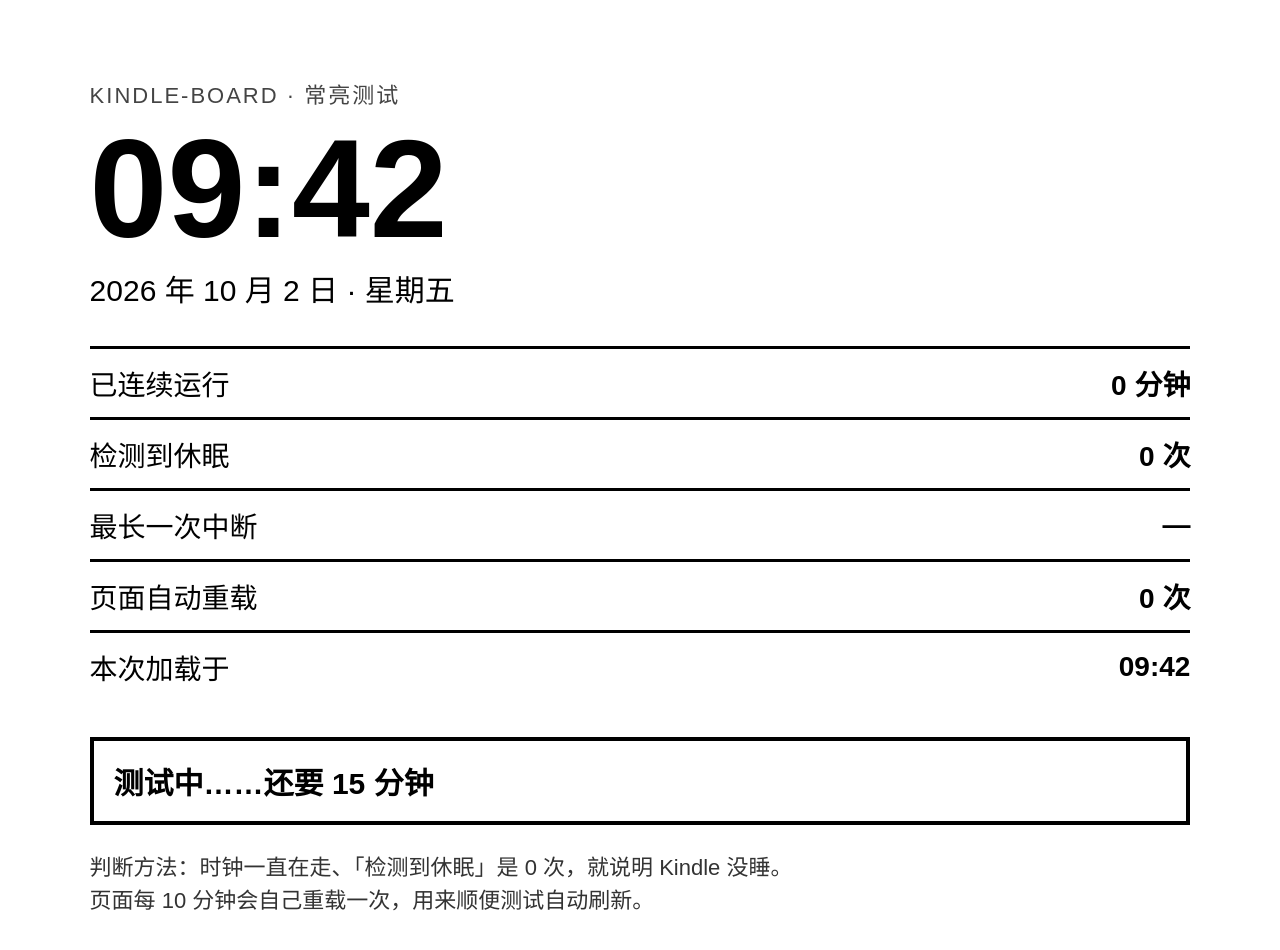
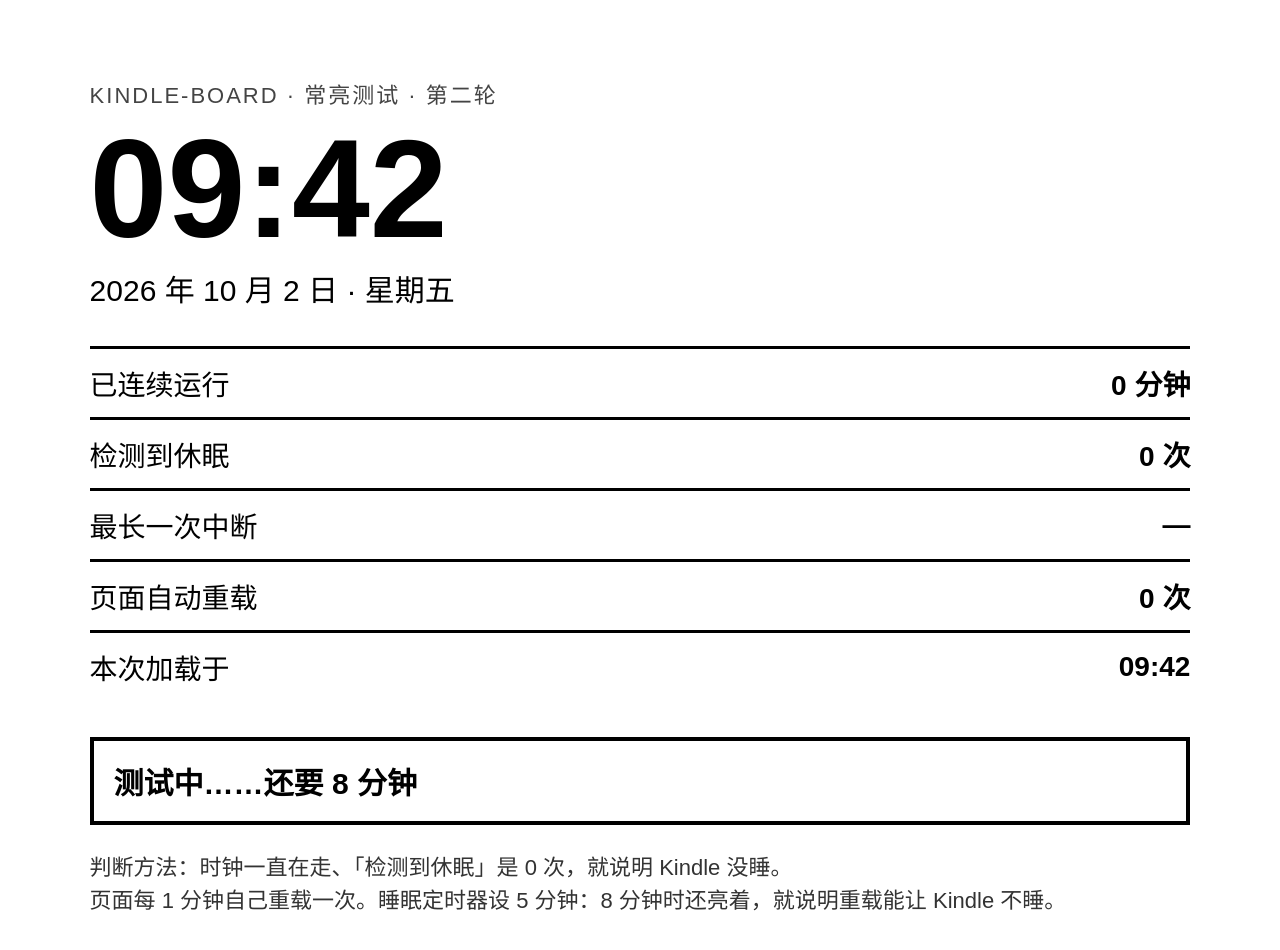
Before and after one commit to pengyu-zhang/kindle-board, a plain HTML site: page index.html in a window 1280 px wide. Drawn offline with Linux system fonts and the light colour scheme.

Commit message:
Add files via upload

```diff
--- a/index.html
+++ b/index.html
@@ -19,7 +19,7 @@
 </style>
 </head>
 <body>
-  <div class="label">KINDLE-BOARD · 常亮测试</div>
+  <div class="label">KINDLE-BOARD · 常亮测试 · 第二轮</div>
   <div id="clock">--:--</div>
   <div id="date"></div>
 
@@ -31,11 +31,11 @@
     <tr><td>本次加载于</td><td class="v" id="loaded">--:--</td></tr>
   </table>
 
-  <div id="verdict">测试中……放着别动，15 分钟后回来看</div>
+  <div id="verdict">测试中……别碰屏幕，8 分钟后回来看</div>
 
   <div class="hint">
     判断方法：时钟一直在走、「检测到休眠」是 0 次，就说明 Kindle 没睡。<br>
-    页面每 10 分钟会自己重载一次，用来顺便测试自动刷新。
+    页面每 1 分钟自己重载一次。睡眠定时器设 5 分钟：8 分钟时还亮着，就说明重载能让 Kindle 不睡。
   </div>
 
 <script>
@@ -43,7 +43,7 @@
 (function () {
   var TICK_MS = 20000;          // 每 20 秒检查一次
   var GAP_MS = 90000;           // 两次检查间隔超过 90 秒，就认为中间睡过
-  var RELOAD_MS = 10 * 60000;   // 每 10 分钟整页重载
+  var RELOAD_MS = 1 * 60000;    // 每 1 分钟整页重载（第二轮测试用）
 
   function pad(n) { return n < 10 ? '0' + n : '' + n; }
   function hhmm(d) { return pad(d.getHours()) + ':' + pad(d.getMinutes()); }
@@ -99,10 +99,10 @@
     var v = el('verdict');
     if (gaps > 0) {
       v.innerHTML = '没通过：中间睡过 ' + gaps + ' 次';
-    } else if (upMin >= 15) {
+    } else if (upMin >= 8) {
       v.innerHTML = '通过：已经连续亮了 ' + upMin + ' 分钟';
     } else {
-      v.innerHTML = '测试中……还要 ' + (15 - upMin) + ' 分钟';
+      v.innerHTML = '测试中……还要 ' + (8 - upMin) + ' 分钟';
     }
   }
 
```
